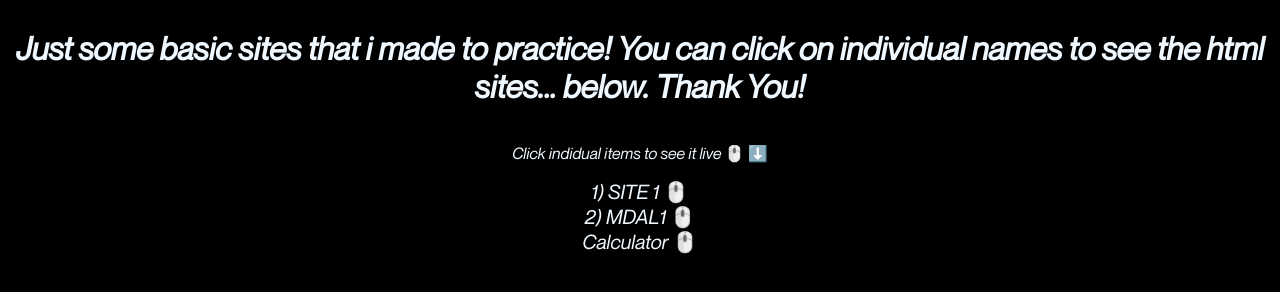
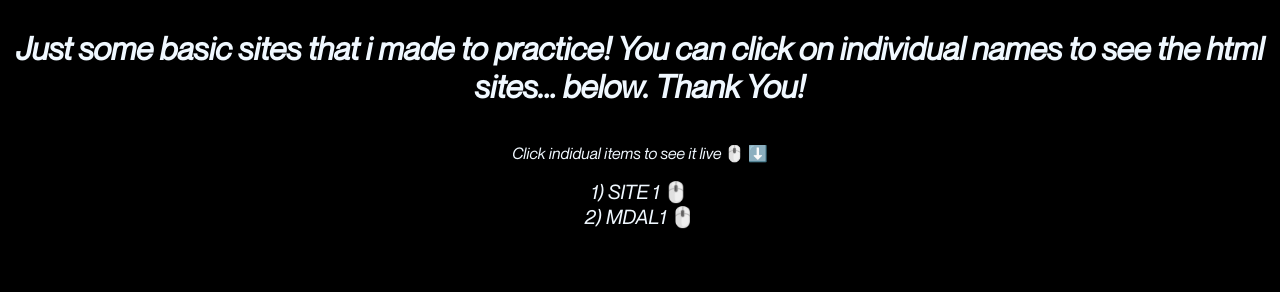
Before and after one commit to maunak/frontend-templates, a plain HTML site: page index.html in a window 1280 px wide. Drawn offline with Linux system fonts and the light colour scheme.

Commit message:
changes 5

```diff
--- a/index.html
+++ b/index.html
@@ -30,6 +30,5 @@
     <p>Click indidual items to see it live 🖱️ ⬇️</p>
     <a href="hover effect/index.html">1) SITE 1 🖱️</a>
     <a href="MDAL1/index.html">2) MDAL1   🖱️</a>
-    <a href="node/index.html"> Calculator 🖱️</a>
 </body>
 </html>
```
